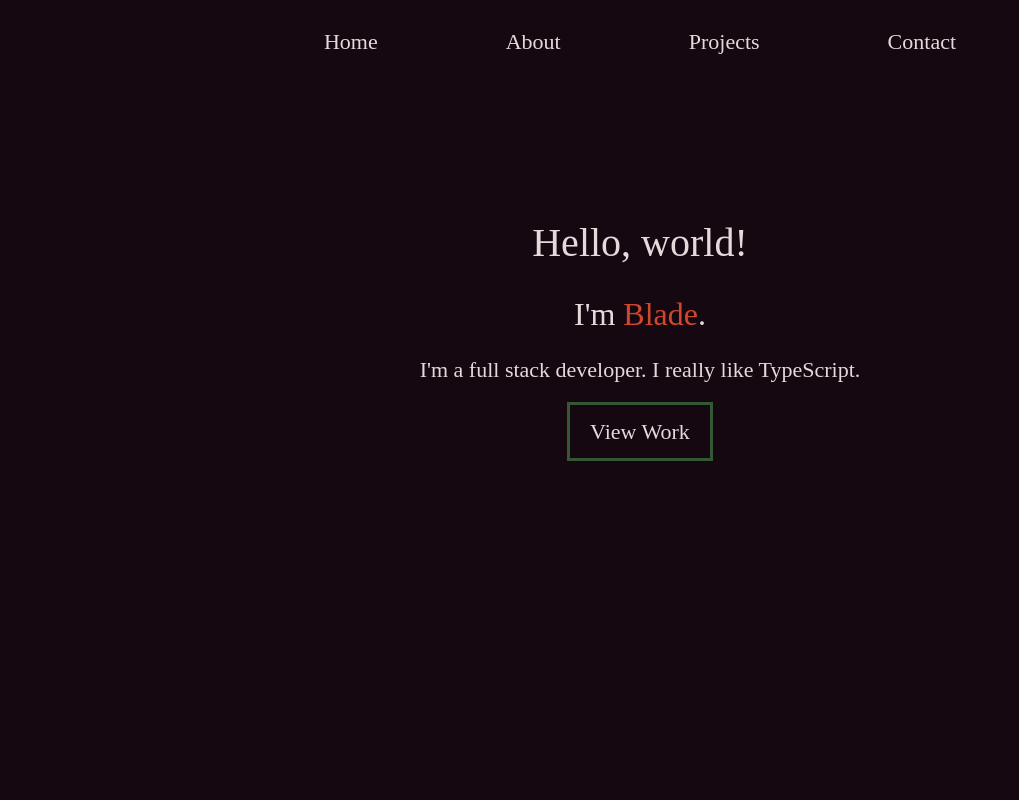
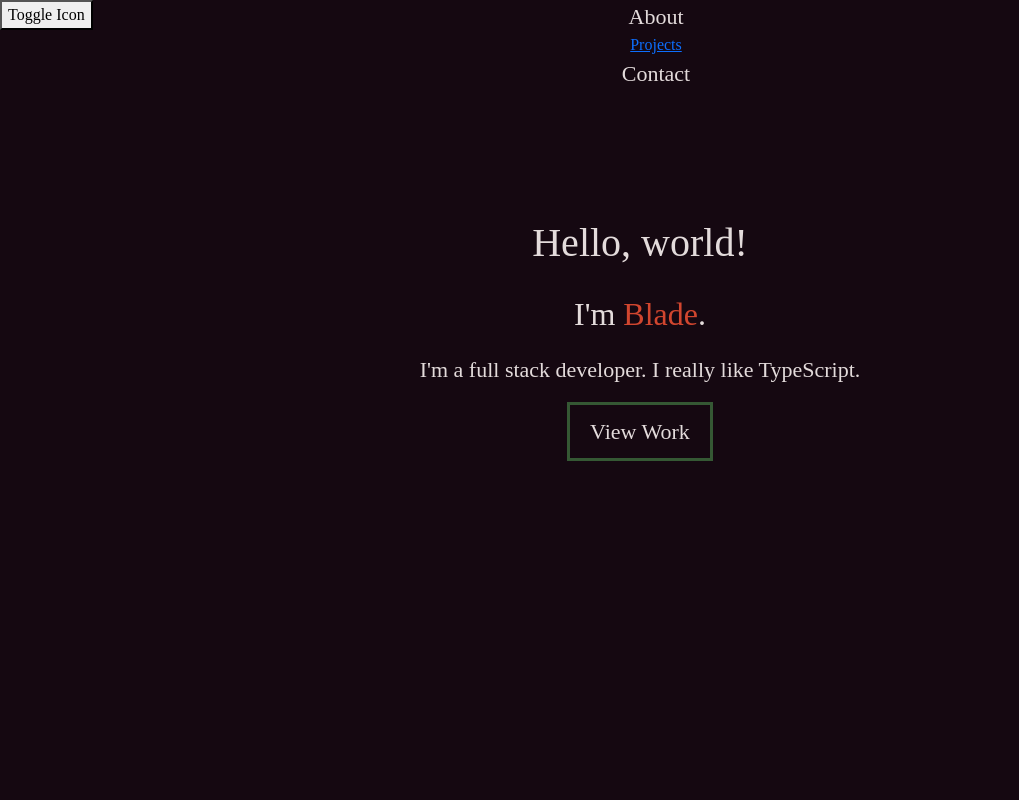
Before and after one commit to BladeBoles/Blade-Boles-Portfolio-v2, a Nuxt app: page / in a window 1280 px wide. Shown: the top 800 px of the page, without its empty margins (0-1019 px from the left). Built offline with nearby package versions, Linux system fonts and the light colour scheme.

Commit message:
not sure

```diff
--- a/app.vue
+++ b/app.vue
@@ -1,17 +1,38 @@
 <template>
-  <nav class="portfolio__navbar">
-    <!-- <a class="navbar-brand" href="#">BB</a>
-    <button
-      aria-label="Toggle navigation"
-    >
-      <span>Toggle Icon</span>
-    </button> -->
+  <a class="portfolio__navbar-brand" href="#">BB</a>
+  <button
+    @click="toggleNav"
+    class="portfolio__nav-toggle"
+    aria-label="Toggle navigation"
+  >
+    <span>Toggle Icon</span>
+  </button>
+  <nav v-if="navOpen" class="portfolio__navbar">
+    <ul class="portfolio__navlist--dropdown">
+      <li class="portfolio__navlist-item">
+        <a class="portfolio__navlist-anchor" href="#portfolio__bio">About</a>
+      </li>
+      <li class="portfolio__navlist-item">
+        <a
+          ctoggleNavlass="portfolio__navlist-anchor"
+          href="#portfolio__projects"
+          >Projects</a
+        >
+      </li>
+      <li class="portfolio__navlist-item">
+        <a class="portfolio__navlist-anchor" href="#portfolio__contact"
+          >Contact</a
+        >
+      </li>
+    </ul>
+  </nav>
+  <nav v-else class="portfolio__navbar">
     <ul class="portfolio__navlist">
-      <li class="portfolio__navlist-item">
+      <!-- <li class="portfolio__navlist-item">
         <a class="portfolio__navlist-anchor" href="#portfolio__greeting"
           >Home</a
         >
-      </li>
+      </li> -->
       <li class="portfolio__navlist-item">
         <a class="portfolio__navlist-anchor" href="#portfolio__bio">About</a>
       </li>
@@ -122,7 +143,13 @@
     </footer>
   </main>
 </template>
+<script setup>
+import { ref } from 'vue'
 
+const navOpen = ref(true)
+
+const toggleNav = () => (navOpen.value = !navOpen.value)
+</script>
 <style>
 body {
   background-color: #150811;
@@ -142,8 +169,26 @@ h1 {
   padding-top: 15vh;
 }
 
+.portfolio__nav-toggle {
+  position: absolute;
+  top: 0;
+  z-index: 10000;
+}
+
 .portfolio__section-header {
   padding-top: 15vh;
+}
+
+.portfolio__navlist--dropdown {
+  display: flex;
+  flex-direction: column;
+}
+
+.portfolio__navbar-brand {
+  position: fixed;
+  top: 0;
+  z-index: 9999;
+  color: inherit;
 }
 
 .portfolio__navbar {
```
Also changed, not shown: 1 other file (tests, documents, lock files or other folders).
